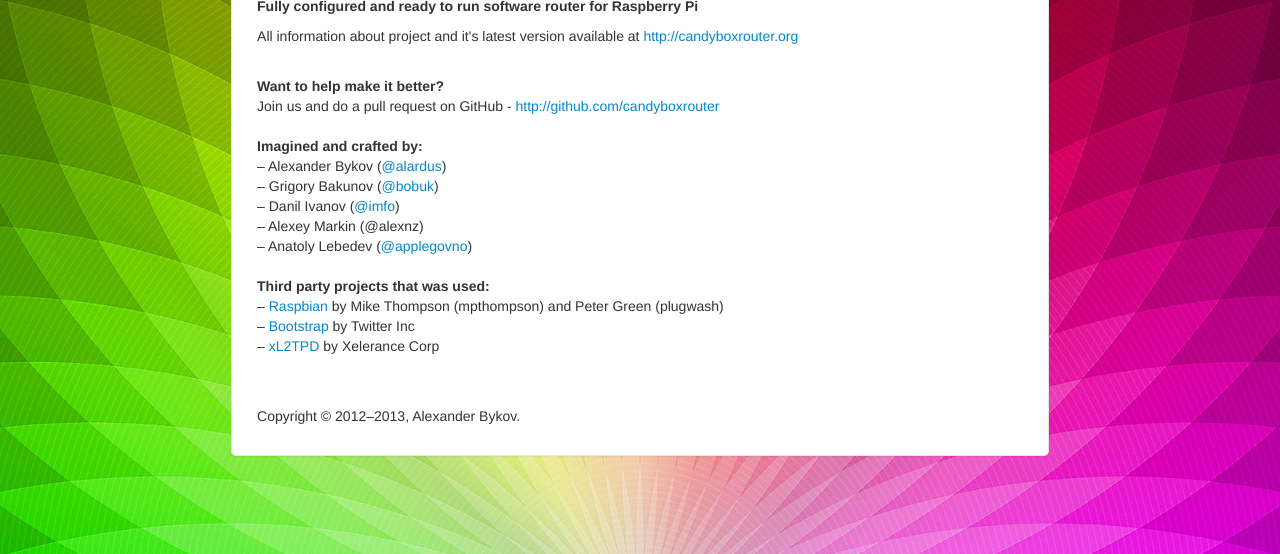
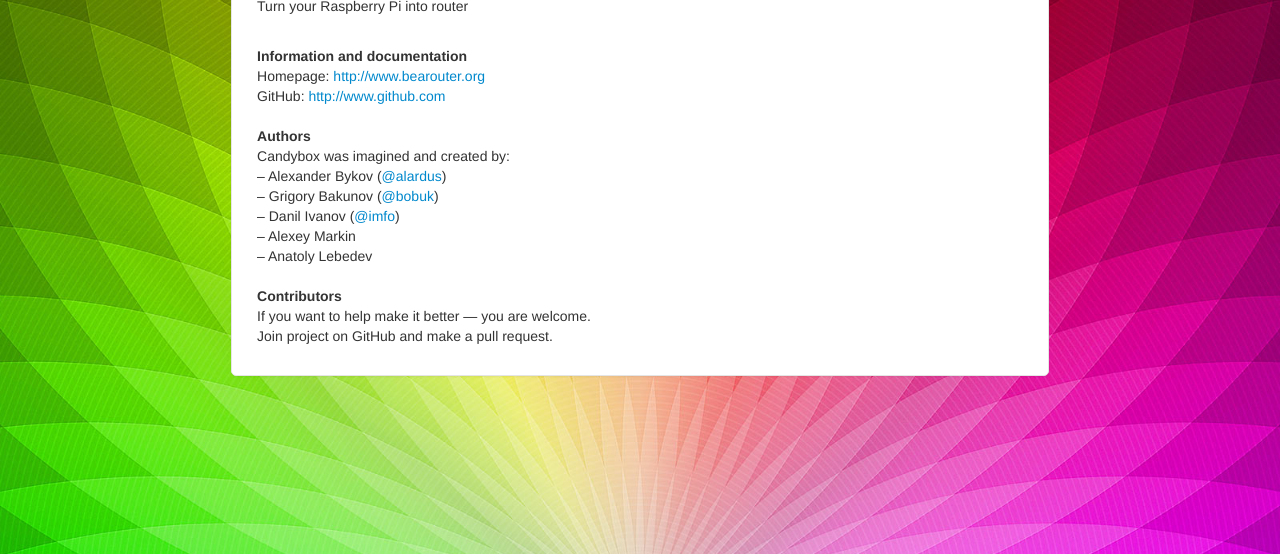
Before and after one commit to alardus/candybox, a plain HTML site: page cava/views/about.html in a window 1280 px wide. Shown: the part 246-800 px from the top of the page. Drawn offline with Linux system fonts and the light colour scheme; files that its build step writes are made by us from their sources; files whose address does not match are found by name.

Commit message:
minor changes in about page structure

```diff
--- a/cava/views/about.html
+++ b/cava/views/about.html
@@ -42,28 +42,30 @@
       <div class="block-inline">
 
       <section id="info">
-        <h2>Candybox 0.1</h2>
-        <p><b>Fully configured and ready to run software router for Raspberry Pi</b></p>
-        All information about project and it's latest version available at <a href="http://candyboxrouter.org">http://candyboxrouter.org</a></p><br>
+        <h3>Candybox 0.0.1</h3>
+        <p>Turn your Raspberry Pi into router</p>
 
-        <b>Want to help make it better?</b><br>
-        Join us and do a pull request on GitHub - <a href="http://github.com/candyboxrouter">http://github.com/candyboxrouter</a><br><br>
+        <br>
+        <b>Information and documentation</b><br>
+        Homepage: <a href="http://www.bearouter.org">http://www.bearouter.org</a><br>
+        GitHub: <a href="http://www.github.com">http://www.github.com</a>
+        <br><br>
 
-        <b>Imagined and crafted by:</b><br>
-        &ndash; Alexander Bykov (<a href="https://twitter.com/alardus">@alardus</a>)<br>
-        &ndash; Grigory Bakunov (<a href="https://twitter.com/bobuk">@bobuk</a>)<br>
-        &ndash; Danil Ivanov (<a href="https://twitter.com/imfo">@imfo</a>)<br>
-        &ndash; Alexey Markin (@alexnz)<br>
-        &ndash; Anatoly Lebedev (<a href="https://twitter.com/applegovno">@applegovno</a>)<br><br>
 
-        <b>Third party projects that was used:</b>
-        <p>
-        &ndash; <a href="http://www.raspbian.org">Raspbian</a> by Mike Thompson (mpthompson) and Peter Green (plugwash)<br>
-        &ndash; <a href="http://twitter.github.io/bootstrap">Bootstrap</a> by Twitter Inc<br>
-        &ndash; <a href="https://github.com/xelerance/xl2tpd">xL2TPD</a> by Xelerance Corp<br>
-        </p><br><br>
+        <b>Authors</b><br>
+        Candybox was imagined and created by:<br>
 
-        <p>Copyright &copy; 2012&ndash;2013, Alexander Bykov.</p>
+        – Alexander Bykov (<a href="https://github.com/alardus">@alardus</a>)<br>
+        – Grigory Bakunov (<a href="https://github.com/bobuk">@bobuk</a>)<br>
+        – Danil Ivanov (<a href="https://github.com/imfo">@imfo</a>)<br>
+        – Alexey Markin<br>
+        – Anatoly Lebedev<br>
+        <br>
+
+        <b>Contributors</b><br>
+        <p>If you want to help make it better &mdash; you are welcome.<br>
+        Join project on GitHub and make a pull request.</p>
+
       </section>
 
       </div>
```
